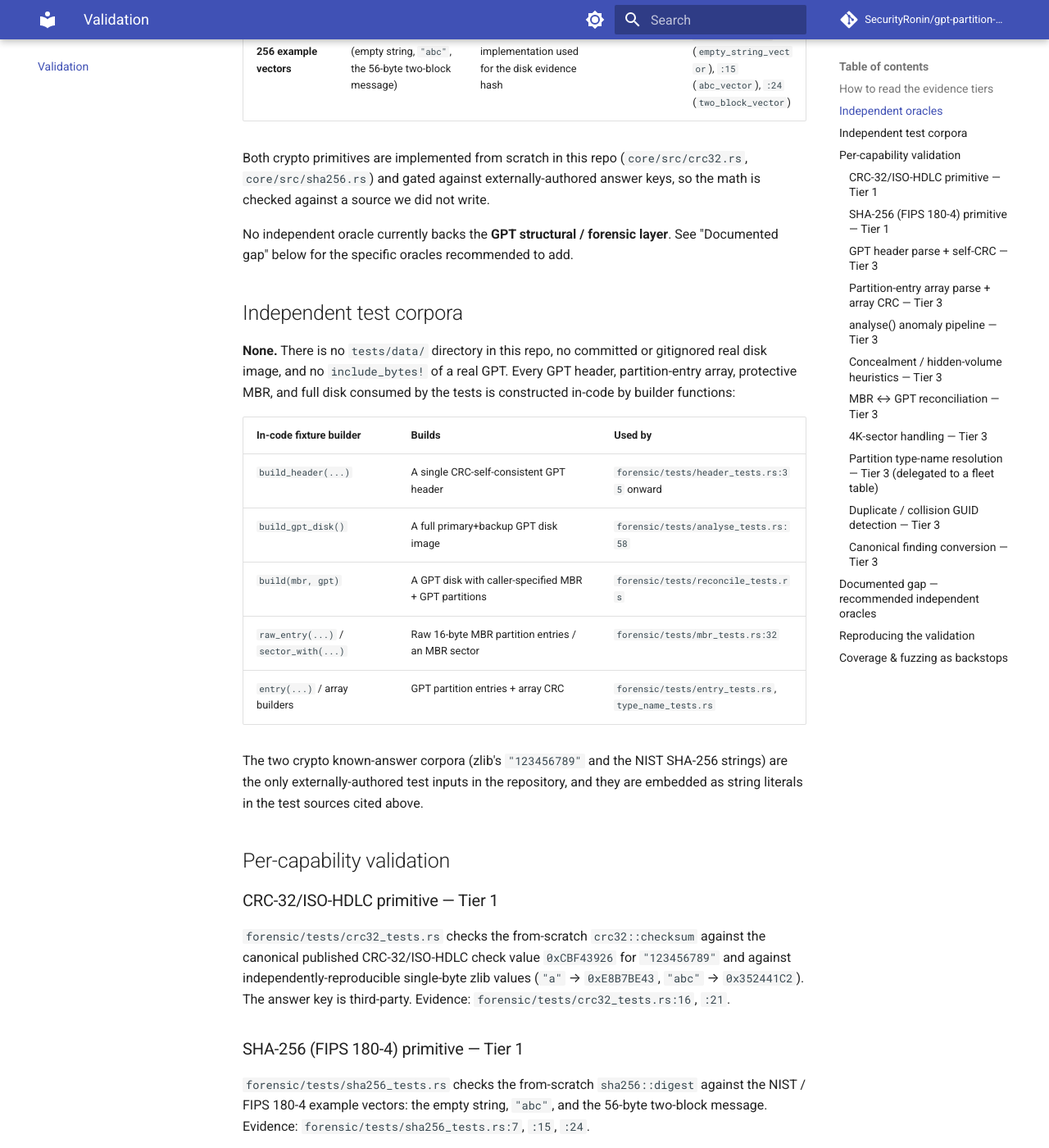
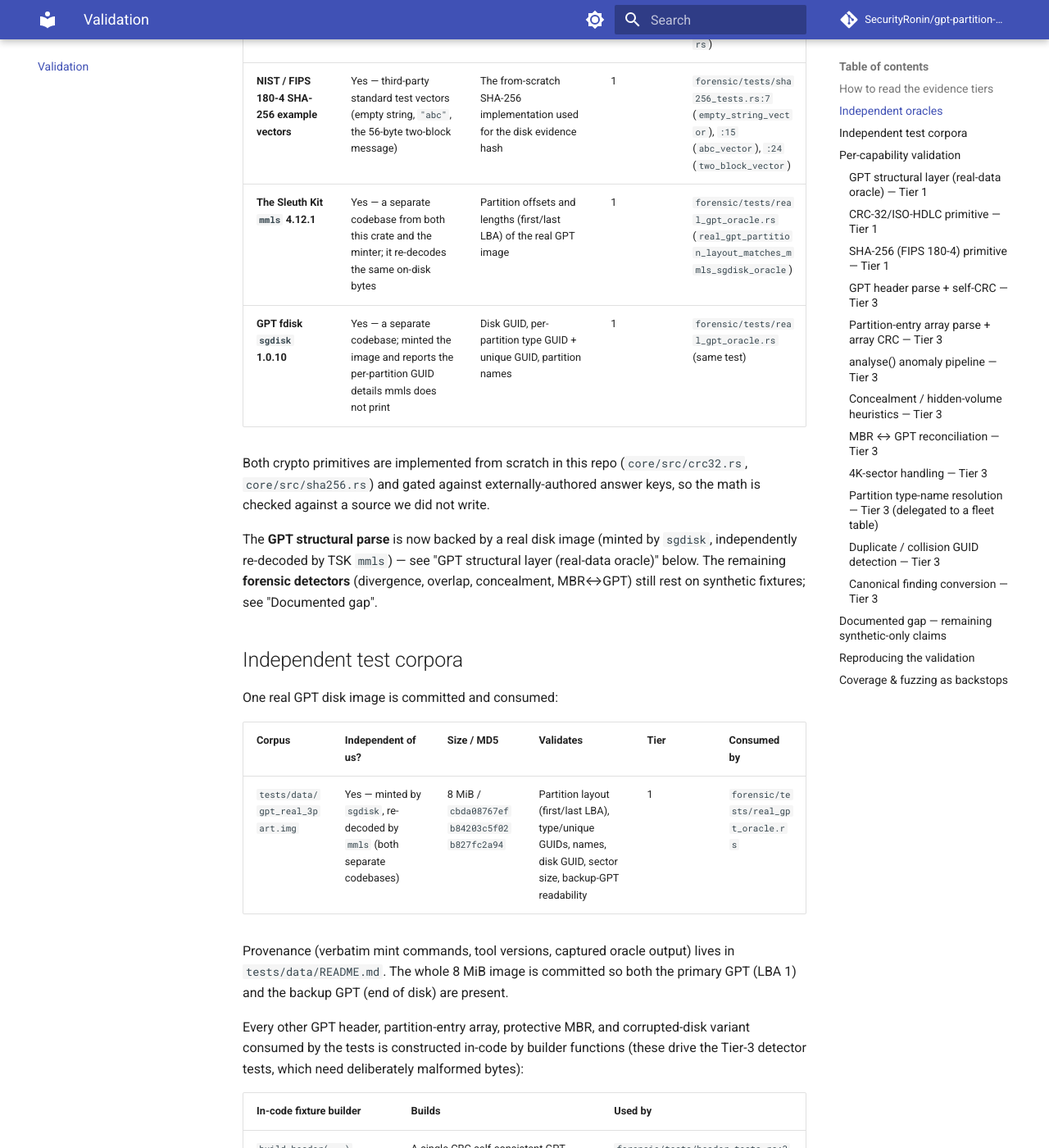
Before and after one commit to SecurityRonin/gpt-partition-forensic, an MkDocs documentation site: the page built from docs/validation.md, in a window 1280 px wide and 1400 px high, scrolled down 1297 px. Shown: the whole window at 82% size. Built offline with MkDocs 1.6.1 and Material for MkDocs 9.7.7, drawn with Linux system fonts in a browser that asks for light colours; comment, search, counter and statistics services are not loaded; some of the changed text lies outside the part shown.

Commit message:
docs(gpt-partition-forensic): GPT structural layer is now Tier 1 (real-data oracle)
Update validation.md and README to reflect the new real GPT image + sgdisk/mmls
independent cross-tool oracle: the structural parse (LBAs, type/unique GUIDs,
names, disk GUID) moves Tier 3 -> Tier 1. The anomaly detectors (divergence,
overlap, concealment, MBR-GPT) remain Tier 3 synthetic, since a clean image
trips none of them — stated precisely, not overstated.

Co-Authored-By: Claude Opus 4.8 <noreply@anthropic.com>

````diff
--- a/docs/validation.md
+++ b/docs/validation.md
@@ -8,13 +8,16 @@ claim is independently re-checkable.
 The honest summary up front: the **two cryptographic primitives** (CRC-32/ISO-HDLC
 and SHA-256) are validated at the strongest tier — against third-party published
 known-answer vectors (zlib's canonical CRC-32 check value and the NIST/FIPS 180-4
-SHA-256 example vectors). The **forensic logic on top** — header/array CRC
-validation, primary/backup reconciliation, partition-overlap and concealment
-detection, MBR↔GPT cross-checks, entropy scoring — is currently validated only
-against **synthetic fixtures authored in this repo** (Tier 3). There is no real
-disk image, and no external partition-table oracle (`sgdisk`, `gdisk`, TSK
-`mmls`) is wired into the test suite yet. That gap is documented below, with the
-specific oracles recommended to close it.
+SHA-256 example vectors). The **GPT structural layer** — partition enumeration
+(first/last LBA, type GUID, unique GUID, name), disk GUID, sector-size detection,
+backup-GPT readability, and the clean-disk happy path — is now validated at
+**Tier 1** against a **real GPT disk image** cross-decoded by two independent
+tools (`sgdisk` minted it; TSK `mmls` independently re-decoded the same bytes).
+The remaining **forensic detectors** — primary/backup divergence, partition-overlap
+and concealment heuristics, MBR↔GPT cross-checks, entropy scoring — are still
+validated only against **synthetic fixtures authored in this repo** (Tier 3),
+because they require deliberately corrupted inputs that no off-the-shelf oracle
+mints. Those remaining gaps are documented below.
 
 This page cross-references, rather than duplicates, the fleet-wide machine index
 `issen/docs/corpus-catalog.md`.
@@ -40,20 +43,34 @@ whether the data is "synthetic":
 |---|---|---|---|---|
 | **zlib / PNG CRC-32 known-answer** | Yes — the universally published CRC-32/ISO-HDLC check value `0xCBF43926` for `"123456789"`, plus reproducible single-byte values | The from-scratch CRC-32/ISO-HDLC implementation used for header and entry-array integrity fields | 1 | `forensic/tests/crc32_tests.rs:16` (`canonical_check_value`), `forensic/tests/crc32_tests.rs:21` (`single_byte_vectors`) |
 | **NIST / FIPS 180-4 SHA-256 example vectors** | Yes — third-party standard test vectors (empty string, `"abc"`, the 56-byte two-block message) | The from-scratch SHA-256 implementation used for the disk evidence hash | 1 | `forensic/tests/sha256_tests.rs:7` (`empty_string_vector`), `:15` (`abc_vector`), `:24` (`two_block_vector`) |
+| **The Sleuth Kit `mmls` 4.12.1** | Yes — a separate codebase from both this crate and the minter; it re-decodes the same on-disk bytes | Partition offsets and lengths (first/last LBA) of the real GPT image | 1 | `forensic/tests/real_gpt_oracle.rs` (`real_gpt_partition_layout_matches_mmls_sgdisk_oracle`) |
+| **GPT fdisk `sgdisk` 1.0.10** | Yes — a separate codebase; minted the image and reports the per-partition GUID details mmls does not print | Disk GUID, per-partition type GUID + unique GUID, partition names | 1 | `forensic/tests/real_gpt_oracle.rs` (same test) |
 
 Both crypto primitives are implemented from scratch in this repo
 (`core/src/crc32.rs`, `core/src/sha256.rs`) and gated against externally-authored
 answer keys, so the math is checked against a source we did not write.
 
-No independent oracle currently backs the **GPT structural / forensic layer**.
-See "Documented gap" below for the specific oracles recommended to add.
+The **GPT structural parse** is now backed by a real disk image (minted by
+`sgdisk`, independently re-decoded by TSK `mmls`) — see "GPT structural layer
+(real-data oracle)" below. The remaining **forensic detectors** (divergence,
+overlap, concealment, MBR↔GPT) still rest on synthetic fixtures; see "Documented
+gap".
 
 ## Independent test corpora
 
-**None.** There is no `tests/data/` directory in this repo, no committed or
-gitignored real disk image, and no `include_bytes!` of a real GPT. Every GPT
-header, partition-entry array, protective MBR, and full disk consumed by the
-tests is constructed in-code by builder functions:
+One real GPT disk image is committed and consumed:
+
+| Corpus | Independent of us? | Size / MD5 | Validates | Tier | Consumed by |
+|---|---|---|---|---|---|
+| `tests/data/gpt_real_3part.img` | Yes — minted by `sgdisk`, re-decoded by `mmls` (both separate codebases) | 8 MiB / `cbda08767efb84203c5f02b827fc2a94` | Partition layout (first/last LBA), type/unique GUIDs, names, disk GUID, sector size, backup-GPT readability | 1 | `forensic/tests/real_gpt_oracle.rs` |
+
+Provenance (verbatim mint commands, tool versions, captured oracle output) lives
+in `tests/data/README.md`. The whole 8 MiB image is committed so both the primary
+GPT (LBA 1) and the backup GPT (end of disk) are present.
+
+Every other GPT header, partition-entry array, protective MBR, and corrupted-disk
+variant consumed by the tests is constructed in-code by builder functions
+(these drive the Tier-3 detector tests, which need deliberately malformed bytes):
 
 | In-code fixture builder | Builds | Used by |
 |---|---|---|
@@ -68,6 +85,25 @@ strings) are the only externally-authored test inputs in the repository, and the
 are embedded as string literals in the test sources cited above.
 
 ## Per-capability validation
+
+### GPT structural layer (real-data oracle) — Tier 1
+
+`forensic/tests/real_gpt_oracle.rs` loads the real `tests/data/gpt_real_3part.img`,
+runs it through `analyse()`, and asserts each partition's **first/last LBA**,
+**type GUID**, **unique GUID**, and **name**, plus the **disk GUID**, the detected
+**512-byte sector size**, **backup-GPT readability**, and that the clean disk is
+**anomaly-free** — all against values captured from the independent oracles, not
+computed by this crate. `mmls` (TSK 4.12.1) supplies the offsets/lengths; `sgdisk -i`
+(GPT fdisk 1.0.10) supplies the GUID details mmls does not print. Both are
+separate codebases, so their agreement on the same bytes is a genuine
+cross-tool check. The resolved type names (e.g. "Microsoft Basic Data") come from
+our own fleet KNOWLEDGE table and are asserted as a secondary check; the type
+GUID *strings* are the independent, load-bearing assertion. Evidence:
+`forensic/tests/real_gpt_oracle.rs`.
+
+This covers the structural parse. It does **not** exercise the anomaly detectors
+(divergence, overlap, concealment, MBR↔GPT) — a clean sgdisk image trips none of
+them; those remain Tier 3 (see below).
 
 ### CRC-32/ISO-HDLC primitive — Tier 1
 
@@ -158,39 +194,42 @@ GUID sets. Evidence: `forensic/tests/dup_guid_tests.rs:23`, `:30`;
 `forensicnomicon::report::Finding` carrying its location. Evidence:
 `forensic/tests/canonical_finding_tests.rs:9`, `:22`.
 
-## Documented gap — recommended independent oracles
+## Documented gap — remaining synthetic-only claims
 
-The structural/forensic layer is currently self-validated (Tier 3). To raise it
-to Tier 1/2, the recommended path — none of which is wired in today — is:
+The **structural parse** is now Tier 1 (real image, `sgdisk` + `mmls` oracles,
+`forensic/tests/real_gpt_oracle.rs`). What remains Tier 3 are the **anomaly
+detectors**, because a clean off-the-shelf image trips none of them — they need
+deliberately corrupted inputs that no standard tool mints:
 
-- **`sgdisk --print` / `gdisk -l` (GPT fdisk, Rod Smith)** as a partition-table
-  oracle: mint GPT tables with `sgdisk`, then assert this crate's parsed disk
-  GUID, partition GUIDs, type GUIDs, and LBA ranges match `sgdisk`'s output. This
-  is the closest analogue to the per-record parity oracle that backs the sibling
-  filesystem crates.
-- **The Sleuth Kit `mmls`** as a second, independent partition-layout oracle on
-  the same images, cross-checked against `sgdisk` so neither tool's assumptions
-  are load-bearing alone.
-- **A real third-party GPT corpus** with known ground truth (e.g. a public DFIR
-  CTF disk image, env-gated and fetched manually like the sibling crates), to
-  validate the parser against bytes nobody here authored. Provenance, hashes, and
-  license would be recorded in a `tests/data/README.md` and the fleet
-  `corpus-catalog.md`.
+- Primary/backup header & array divergence, missing/trailing-space backup, header
+  LBA/slack checks, partition overlap and out-of-bounds extents (`analyse_tests.rs`).
+- Concealment / hidden-volume entropy heuristics (`analyse_tests.rs`,
+  `entropy_tests.rs`).
+- MBR↔GPT reconciliation: protective-MBR sizing, hybrid-MBR hidden partitions
+  (`reconcile_tests.rs`, `mbr_tests.rs`).
 
-Until those land, the structural claims rest on synthetic fixtures and should be
-read as Tier 3.
+To raise these to Tier 1/2, the path is a real image deliberately damaged by an
+independent tool (e.g. `dd`-zeroing the backup GPT, or a known-tampered DFIR CTF
+image with documented ground truth), env-gated and fetched manually like the
+sibling crates, with provenance recorded in `tests/data/README.md` and the fleet
+`corpus-catalog.md`. Until those land, the **detector** claims rest on synthetic
+fixtures and should be read as Tier 3; the **structural parse** is real-data
+validated.
 
 ## Reproducing the validation
 
 All tests are committed and always run — there are no env-gated or `#[ignore]`d
-tests, because there is no external corpus yet.
+tests; the real GPT image is small (8 MiB) and committed in-repo.
 
 ```bash
+# Real-data structural oracle (Tier 1 — sgdisk + mmls cross-check)
+cargo test -p gpt-partition-forensic --test real_gpt_oracle
+
 # Independent-oracle crypto known-answer tests (Tier 1)
 cargo test -p gpt-partition-forensic --test crc32_tests
 cargo test -p gpt-partition-forensic --test sha256_tests
 
-# Full structural / forensic suite (Tier 3 synthetic fixtures)
+# Forensic detector suite (Tier 3 synthetic fixtures)
 cargo test -p gpt-partition-forensic --test analyse_tests
 cargo test -p gpt-partition-forensic --test header_tests
 cargo test -p gpt-partition-forensic --test entry_tests
@@ -208,6 +247,7 @@ deny`), `#![forbid(unsafe_code)]`, and a `cargo fuzz` workspace whose invariant
 "must not panic" over both the parser and the full `analyse` pipeline. These are
 regression and robustness backstops that prove behavior is exercised and the code
 never panics on attacker-controllable input — they are **not** the correctness
-claim. The two Tier-1 crypto oracles above are the only independent correctness
-checks in the repo today; the structural layer's correctness rests on synthetic
-fixtures pending the oracles recommended above.
+claim. The independent correctness checks are the two Tier-1 crypto oracles and
+the Tier-1 real-data structural oracle (`sgdisk` + `mmls` on a real image); the
+remaining anomaly **detectors** rest on synthetic fixtures pending a
+deliberately-damaged real image (see "Documented gap").
````
Also changed, not shown: README.md (+1 -1 lines).
